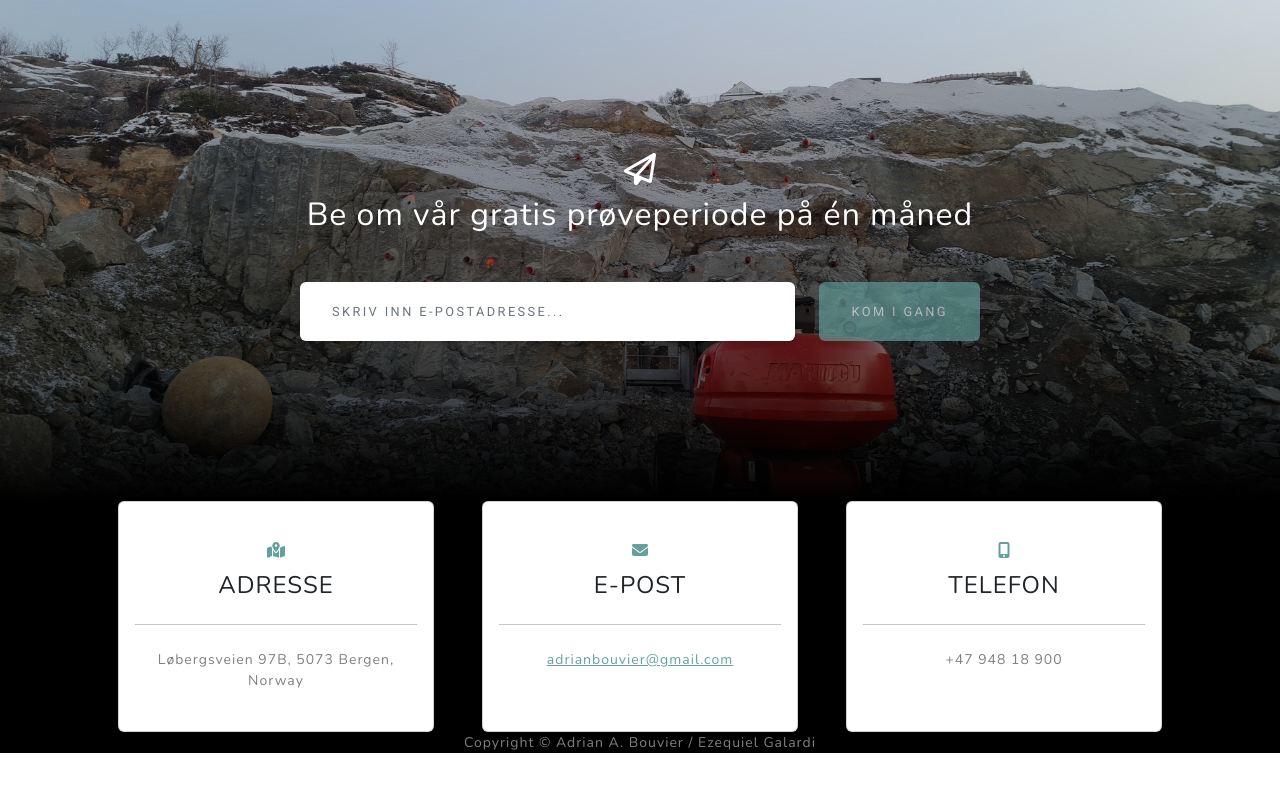
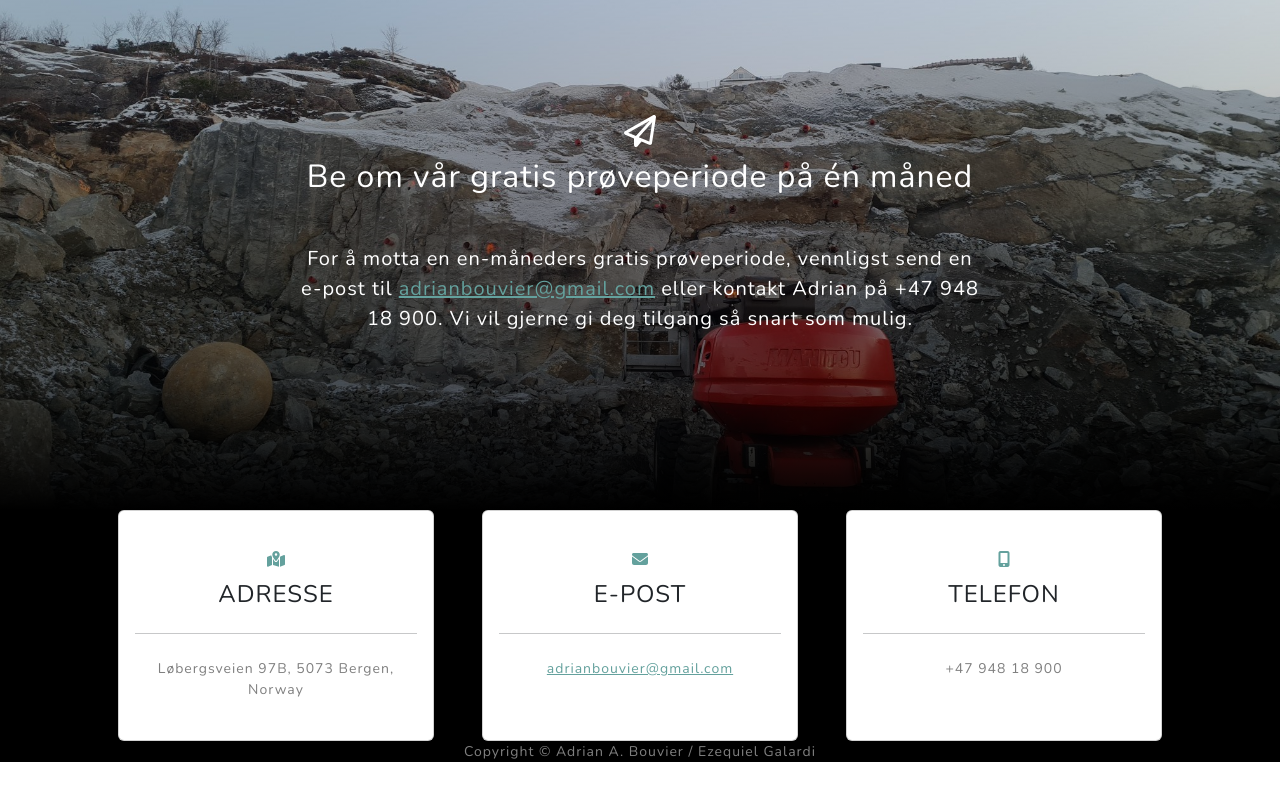
Before and after one commit to adrianbouvier/boltwizard_landing, a plain HTML site: page index.html in a window 1280 px wide. Shown: the part 3442-4242 px from the top of the page. Before the commit the page ends 4195 px from the top, so only its background shows below. Drawn offline with nearby package versions, Linux system fonts and the light colour scheme.

Commit message:
ultimate-webdev-bootcamp

```diff
--- a/index.html
+++ b/index.html
@@ -164,8 +164,6 @@
             </div>
         </div>
     </div>
-</section>
-        <!-- Signup-->
     <section class="signup-section" id="signup">
         <div class="container px-4 px-lg-5">
             <div class="row gx-4 gx-lg-5">
@@ -173,41 +171,9 @@
                     <i class="far fa-paper-plane fa-2x mb-2 text-white"></i>
                     <h2 class="text-white mb-5" id="requestTrial2">Request our one-month free trial</h2>
                     <!-- Signup form-->
-                        <form class="form-signup" id="contactForm" data-sb-form-api-token="API_TOKEN">
-                            <!-- Email address input-->
-                            <div class="row input-group-newsletter">
-                                <div class="col">
-                                    <input class="form-control" id="emailAddress" type="email"
-                                        placeholder="Enter email address..."
-                                        aria-label="Enter email address..."
-                                        data-sb-validations="required,email" />
-                                </div>
-                                <div class="col-auto">
-                                    <button class="btn btn-primary disabled" id="submitButton" type="submit">
-                                        Notify Me!
-                                    </button>
-                                </div>
-                            </div>
-                            <div class="invalid-feedback mt-2" data-sb-feedback="emailAddress:required">An email is required.</div>
-                            <div class="invalid-feedback mt-2" data-sb-feedback="emailAddress:email">Email is not valid.</div>
-                            <!-- Submit success message-->
-                            <!---->
-                            <!-- This is what your users will see when the form-->
-                            <!-- has successfully submitted-->
-                            <div class="d-none" id="submitSuccessMessage">
-                                <div class="text-center mb-3 mt-2 text-white">
-                                    <div class="fw-bolder">Form submission successful!</div>
-                                    To activate this form, sign up at
-                                    <br />
-                                    <a href="https://startbootstrap.com/solution/contact-forms">https://startbootstrap.com/solution/contact-forms</a>
-                                </div>
-                            </div>
-                            <!-- Submit error message-->
-                            <!---->
-                            <!-- This is what your users will see when there is-->
-                            <!-- an error submitting the form-->
-                            <div class="d-none" id="submitErrorMessage"><div class="text-center text-danger mb-3 mt-2">Error sending message!</div></div>
-                        </form>
+                    <p class="text-white-50" id="trialText">
+                        To receive a one-month free trial, please email <a href="mailto:adrianbouvier@gmail.com">adrianbouvier@gmail.com</a> or contact Adrian at +47 948 18 900. We will be happy to provide you with access as soon as possible.
+                    </p>
                 </div>
             </div>
         </div>
--- a/js/language.js
+++ b/js/language.js
@@ -14,16 +14,17 @@ const translations = {
         "ezequielBio": "Argentinian Software Engineer specializing in front-end development with React, TypeScript, and AWS. Passionate about creating high-performance and visually refined web applications, he focuses on delivering efficient and scalable solutions. With years of experience in software development, he has worked on diverse projects, always seeking to improve user experience and optimize performance. Constantly learning, he enjoys tackling challenges and refining his code to achieve greater efficiency. As the co-founder and developer of Bolt Wizard, he applies his expertise to building digital tools that enhance workflow and project management.",
         "loginText": "Log in",
         "requestTrial2": "Request our one-month free trial",
+        "trialText": "To receive a one-month free trial, please email <a href='mailto:adrianbouvier@gmail.com'>adrianbouvier@gmail.com</a> or contact Adrian at +47 948 18 900. We will be happy to provide you with access as soon as possible.",
         "languageDropdownText": "Language",
         "emailPlaceholder": "Enter email address...",
         "submitButton": "Get Started",
-        "address": "Address",  // New
-        "email": "Email",  // New
-        "getStartedBtn": "Get Started", // New
-        "phone": "Phone",  // New
-        "howItWorksLink": "How it works", // New
-        "howItWorksTitle": "How it works", // New
-        "howItWorksDescription": "Watch this video to understand how Bolt Wizard streamlines rock support documentation for on-site workers." // New
+        "address": "Address",
+        "email": "Email",
+        "getStartedBtn": "Get Started",
+        "phone": "Phone",
+        "howItWorksLink": "How it works",
+        "howItWorksTitle": "How it works",
+        "howItWorksDescription": "Watch this video to understand how Bolt Wizard streamlines rock support documentation for on-site workers."
     },
     "no": {
         "about": "Om oss",
@@ -40,16 +41,17 @@ const translations = {
         "ezequielBio": "Argentinsk programvareingeniør spesialisert i front-end-utvikling med React, TypeScript og AWS. Lidenskapelig opptatt av å skape høytytende og visuelt raffinerte webapplikasjoner, fokuserer han på å levere effektive og skalerbare løsninger. Med flere års erfaring innen programvareutvikling har han jobbet med varierte prosjekter, alltid med mål om å forbedre brukeropplevelsen og optimalisere ytelsen. Stadig lærende, liker han å takle utfordringer og finpusse koden for å oppnå større effektivitet. Som medgrunnlegger og utvikler av Bolt Wizard bruker han sin ekspertise til å bygge digitale verktøy som forbedrer arbeidsflyt og prosjektledelse.",
         "loginText": "Logg inn",
         "requestTrial2": "Be om vår gratis prøveperiode på én måned",
+        "trialText": "For å motta en en-måneders gratis prøveperiode, vennligst send en e-post til <a href='mailto:adrianbouvier@gmail.com'>adrianbouvier@gmail.com</a> eller kontakt Adrian på +47 948 18 900. Vi vil gjerne gi deg tilgang så snart som mulig.",
         "languageDropdownText": "Språk",
         "emailPlaceholder": "Skriv inn e-postadresse...",
         "submitButton": "Kom i gang",
-        "address": "Adresse",  // New
-        "email": "E-post",  // New
-        "getStartedBtn": "Kom i gang", // New
-        "phone": "Telefon",  // New
-        "howItWorksLink": "Hvordan det fungerer", // New
-        "howItWorksTitle": "Hvordan det fungerer", // New
-        "howItWorksDescription": "Se denne videoen for å forstå hvordan Bolt Wizard forenkler dokumentasjon av fjellsikring for arbeidere på stedet." // New
+        "address": "Adresse",
+        "email": "E-post",
+        "getStartedBtn": "Kom i gang",
+        "phone": "Telefon",
+        "howItWorksLink": "Hvordan det fungerer",
+        "howItWorksTitle": "Hvordan det fungerer",
+        "howItWorksDescription": "Se denne videoen for å forstå hvordan Bolt Wizard forenkler dokumentasjon av fjellsikring for arbeidere på stedet."
     }
 };
 
@@ -65,6 +67,7 @@ function changeLanguage(lang) {
         "description": "description",
         "requestTrial": "requestTrial",
         "requestTrial2": "requestTrial2",
+        "trialText": "trialText",
         "aboutText": "aboutText",
         "adrianName": "adrianName",
         "adrianBio": "adrianBio",
@@ -73,20 +76,20 @@ function changeLanguage(lang) {
         "loginText": "loginText",
         "languageDropdownText": "languageDropdownText",
         "submitButton": "submitButton",
-        "address": "address", // New
-        "email": "email", // New
-        "getStartedBtn": "getStartedBtn", // New
-        "phone": "phone", // New
-        "howItWorksLink": "howItWorksLink", // New
-        "howItWorksTitle": "howItWorksTitle", // New
-        "howItWorksDescription": "howItWorksDescription" // New
+        "address": "address",
+        "email": "email",
+        "getStartedBtn": "getStartedBtn",
+        "phone": "phone",
+        "howItWorksLink": "howItWorksLink",
+        "howItWorksTitle": "howItWorksTitle",
+        "howItWorksDescription": "howItWorksDescription"
     };
 
     // Update text content for all elements
     Object.keys(elements).forEach(id => {
         const element = document.getElementById(id);
         if (element) {
-            element.textContent = translations[lang][elements[id]];
+            element.innerHTML = translations[lang][elements[id]];
         }
     });
 
```
Also changed, not shown: css/styles.css, 1 other file. Lines whose indentation alone changed are shown as unchanged.
